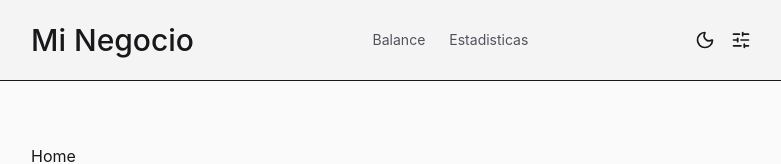
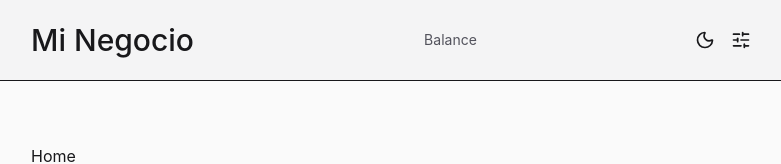
Before and after one commit to LucasAven/carrito-app, a Next.js app: page / in a window 1280 px wide. Shown: the top 164 px of the page, without its empty margins (249-1030 px from the left). Built offline with nearby package versions, Linux system fonts and the light colour scheme.

Commit message:
Drop stats and calendar from InternalRoutes
Neither page exists. Removed /stats from the nav (Estadisticas), /calendar
from the route map, and PieChartIcon from imports. Balance is the only
internal route now.

```diff
--- a/constants/routes.tsx
+++ b/constants/routes.tsx
@@ -1,10 +1,8 @@
 import { ReactElement } from "react";
-import { PieChartIcon, ReceiptIcon } from "lucide-react";
+import { ReceiptIcon } from "lucide-react";
 
 export const InternalRoutes = {
   balance: "/balance",
-  calendar: "/calendar",
-  stats: "/stats",
 } as const;
 
 export const InternalRoutesData: {
@@ -17,30 +15,6 @@ export const InternalRoutesData: {
     icon: <ReceiptIcon className="stroke-current" size={20} />,
     label: "Balance",
   },
-  // TODO: Add debts page
-  // {
-  //   label: "Deudas",
-  //   href: "/debts",
-  //   icon: (
-  //     <svg
-  //       fill="none"
-  //       height="18"
-  //       viewBox="0 0 15 15"
-  //       width="18"
-  //       xmlns="http://www.w3.org/2000/svg"
-  //     >
-  //       <path
-  //         d="M2.5.5V0H2v.5h.5zm10 0h.5V0h-.5v.5zM4.947 4.724a.5.5 0 00-.894-.448l.894.448zM2.5 8.494l-.447-.223-.146.293.21.251.383-.32zm5 5.997l-.384.32a.5.5 0 00.769 0l-.385-.32zm5-5.996l.384.32.21-.251-.146-.293-.447.224zm-1.553-4.219a.5.5 0 00-.894.448l.894-.448zM8 9.494v-.5H7v.5h1zm-.5-4.497A4.498 4.498 0 013 .5H2a5.498 5.498 0 005.5 5.497v-1zM2.5 1h10V0h-10v1zM12 .5a4.498 4.498 0 01-4.5 4.497v1c3.038 0 5.5-2.46 5.5-5.497h-1zM4.053 4.276l-2 3.995.895.448 2-3.995-.895-.448zM2.116 8.815l5 5.996.769-.64-5-5.996-.769.64zm5.768 5.996l5-5.996-.768-.64-5 5.996.769.64zm5.064-6.54l-2-3.995-.895.448 2 3.995.895-.448zM8 14.49V9.494H7v4.997h1z"
-  //         fill="currentColor"
-  //       />
-  //     </svg>
-  //   ),
-  // },
-  {
-    href: "/stats",
-    icon: <PieChartIcon className="stroke-current" size={20} />,
-    label: "Estadisticas",
-  },
 ];
 
 export enum URL_FILTERS {
```
Also changed, not shown: 1 other file (tests, documents, lock files or other folders).
